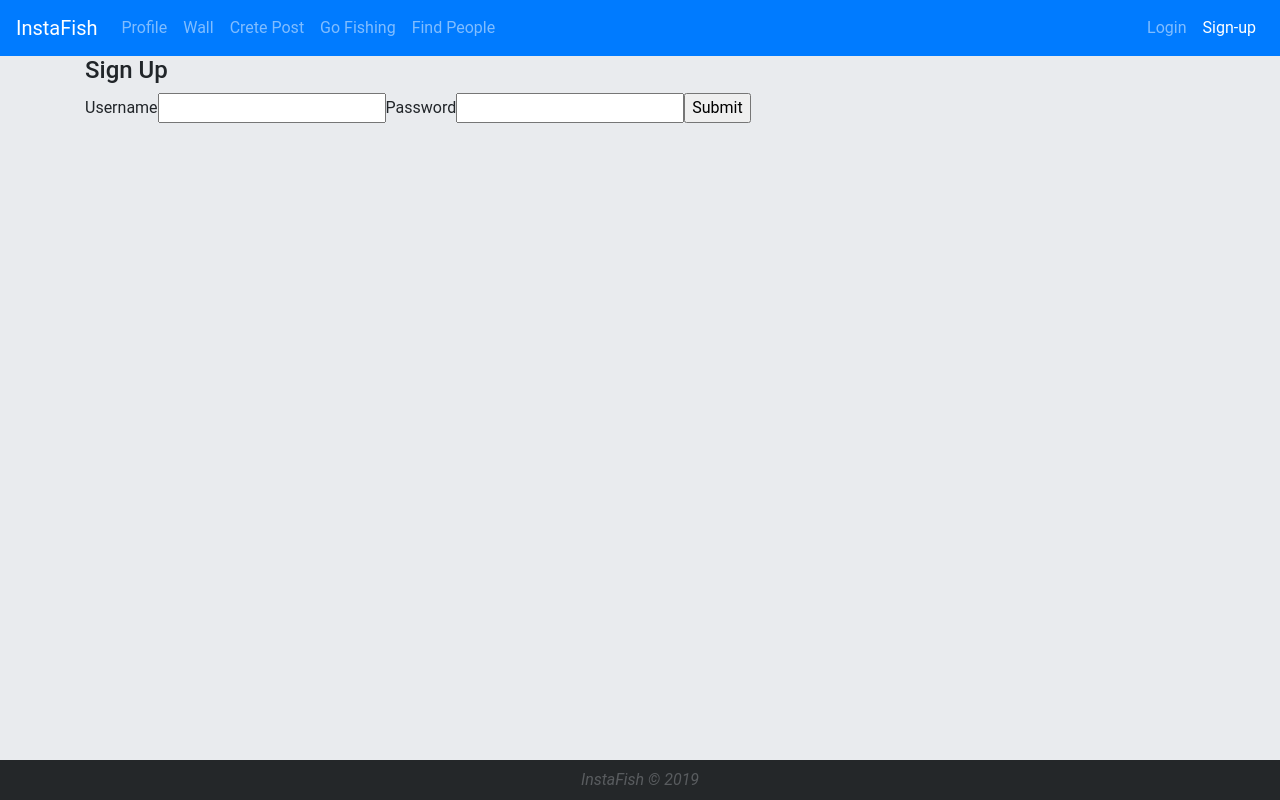
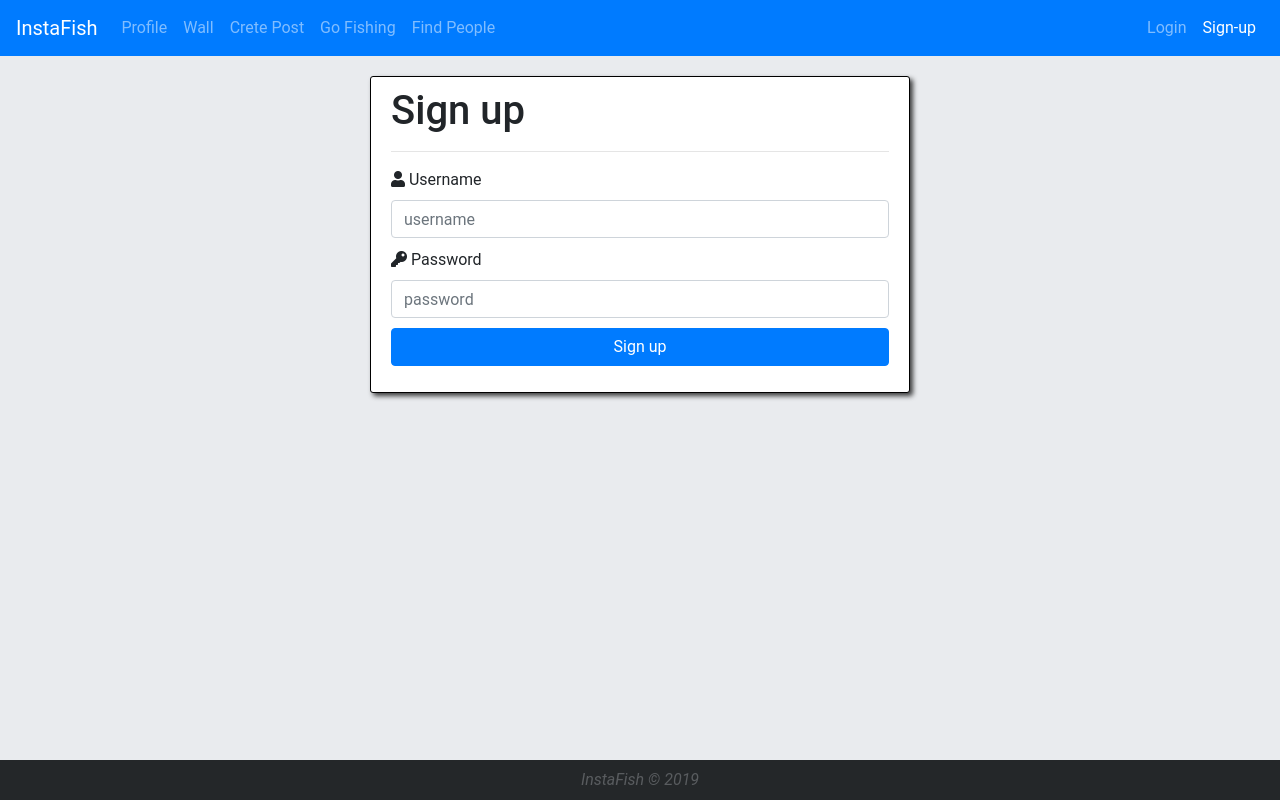
Before and after one commit to pawel2973/InstaFish, a React (Create React App) app in the folder InstaFish/instafishgui/: page /signup in a window 1280 px wide. Built offline with nearby package versions, Linux system fonts and the light colour scheme.

Commit message:
[frontend] created log in, sign up view

```diff
--- a/InstaFish/instafishgui/src/Components/Authentication/Login/LoginForm.js
+++ b/InstaFish/instafishgui/src/Components/Authentication/Login/LoginForm.js
@@ -1,6 +1,8 @@
 import React, {Component} from 'react';
 import PropTypes from 'prop-types';
 import Wrapper from "../../UI/Wrapper/Wrapper";
+import {Button, Col, Form, Row} from "react-bootstrap";
+import classes from "./LoginForm.module.css";
 
 class LoginForm extends Component {
     state = {
@@ -20,26 +22,47 @@ class LoginForm extends Component {
 
     render() {
         return (
+            <Row>
+                <Col xs={12} sm={12} md={{span: 8, offset: 2}} lg={{span: 6, offset: 3}}>
                     <Wrapper>
-            <form onSubmit={e => this.props.handle_login(e, this.state)}>
-                <h4>Log In</h4>
-                <label htmlFor="username">Username</label>
-                <input
+                        <h1>Log in</h1>
+                        <hr/>
+                        <Form onSubmit={e => this.props.handle_login(e, this.state)}>
+                            <Form.Group controlId="FindPeople.Filter">
+                                <Form.Row className={classes.FormRow}>
+                                    <Col>
+                                        <Form.Label><i className="fas fa-user"></i> Username</Form.Label>
+                                        <Form.Control
                                             type="text"
                                             name="username"
+                                            placeholder="username"
                                             value={this.state.username}
                                             onChange={this.handle_change}
                                         />
-                <label htmlFor="password">Password</label>
-                <input
+                                    </Col>
+                                </Form.Row>
+                                <Form.Row>
+                                    <Col>
+                                        <Form.Label><i className="fas fa-key"></i> Password</Form.Label>
+                                        <Form.Control
                                             type="password"
                                             name="password"
+                                            placeholder="password"
                                             value={this.state.password}
                                             onChange={this.handle_change}
                                         />
-                <input type="submit"/>
-            </form>
+                                    </Col>
+                                </Form.Row>
+                                <Form.Row className={classes.FormRow}>
+                                    <Col className={classes.LoginButtonWrapper}>
+                                        <Button className="btn-block" type="submit">Login</Button>
+                                    </Col>
+                                </Form.Row>
+                            </Form.Group>
+                        </Form>
                     </Wrapper>
+                </Col>
+            </Row>
         );
     }
 }
--- /dev/null
+++ b/InstaFish/instafishgui/src/Components/Authentication/Login/LoginForm.module.css
@@ -0,0 +1,7 @@
+.LoginButtonWrapper {
+    padding: 10px 0 0 0;
+}
+
+.FormRow {
+    margin-bottom: 10px;
+}
--- a/InstaFish/instafishgui/src/Components/Authentication/Signup/SignupForm.js
+++ b/InstaFish/instafishgui/src/Components/Authentication/Signup/SignupForm.js
@@ -1,5 +1,8 @@
-import React, { Component } from 'react';
+import React, {Component} from 'react';
 import PropTypes from 'prop-types';
+import {Button, Col, Form, Row} from "react-bootstrap";
+import Wrapper from "../../UI/Wrapper/Wrapper";
+import classes from "../Login/LoginForm.module.css";
 
 class SignupForm extends Component {
     state = {
@@ -19,24 +22,47 @@ class SignupForm extends Component {
 
     render() {
         return (
-            <form onSubmit={e => this.props.handle_signup(e, this.state)}>
-                <h4>Sign Up</h4>
-                <label htmlFor="username">Username</label>
-                <input
+            <Row>
+                <Col xs={12} sm={12} md={{span: 8, offset: 2}} lg={{span: 6, offset: 3}}>
+                    <Wrapper>
+                        <h1>Sign up</h1>
+                        <hr/>
+                        <Form onSubmit={e => this.props.handle_login(e, this.state)}>
+                            <Form.Group controlId="FindPeople.Filter">
+                                <Form.Row className={classes.FormRow}>
+                                    <Col>
+                                        <Form.Label><i className="fas fa-user"></i> Username</Form.Label>
+                                        <Form.Control
                                             type="text"
                                             name="username"
+                                            placeholder="username"
                                             value={this.state.username}
                                             onChange={this.handle_change}
                                         />
-                <label htmlFor="password">Password</label>
-                <input
+                                    </Col>
+                                </Form.Row>
+                                <Form.Row>
+                                    <Col>
+                                        <Form.Label><i className="fas fa-key"></i> Password</Form.Label>
+                                        <Form.Control
                                             type="password"
                                             name="password"
+                                            placeholder="password"
                                             value={this.state.password}
                                             onChange={this.handle_change}
                                         />
-                <input type="submit"/>
-            </form>
+                                    </Col>
+                                </Form.Row>
+                                <Form.Row className={classes.FormRow}>
+                                    <Col className={classes.LoginButtonWrapper}>
+                                        <Button className="btn-block" type="submit">Sign up</Button>
+                                    </Col>
+                                </Form.Row>
+                            </Form.Group>
+                        </Form>
+                    </Wrapper>
+                </Col>
+            </Row>
         );
     }
 }
--- /dev/null
+++ b/InstaFish/instafishgui/src/Components/Authentication/Signup/SigupForm.module.css
@@ -0,0 +1,7 @@
+.RegisterButtonWrapper {
+    padding: 10px 0 0 0;
+}
+
+.FormRow {
+    margin-bottom: 10px;
+}
```
Lines whose indentation alone changed are shown as unchanged.
